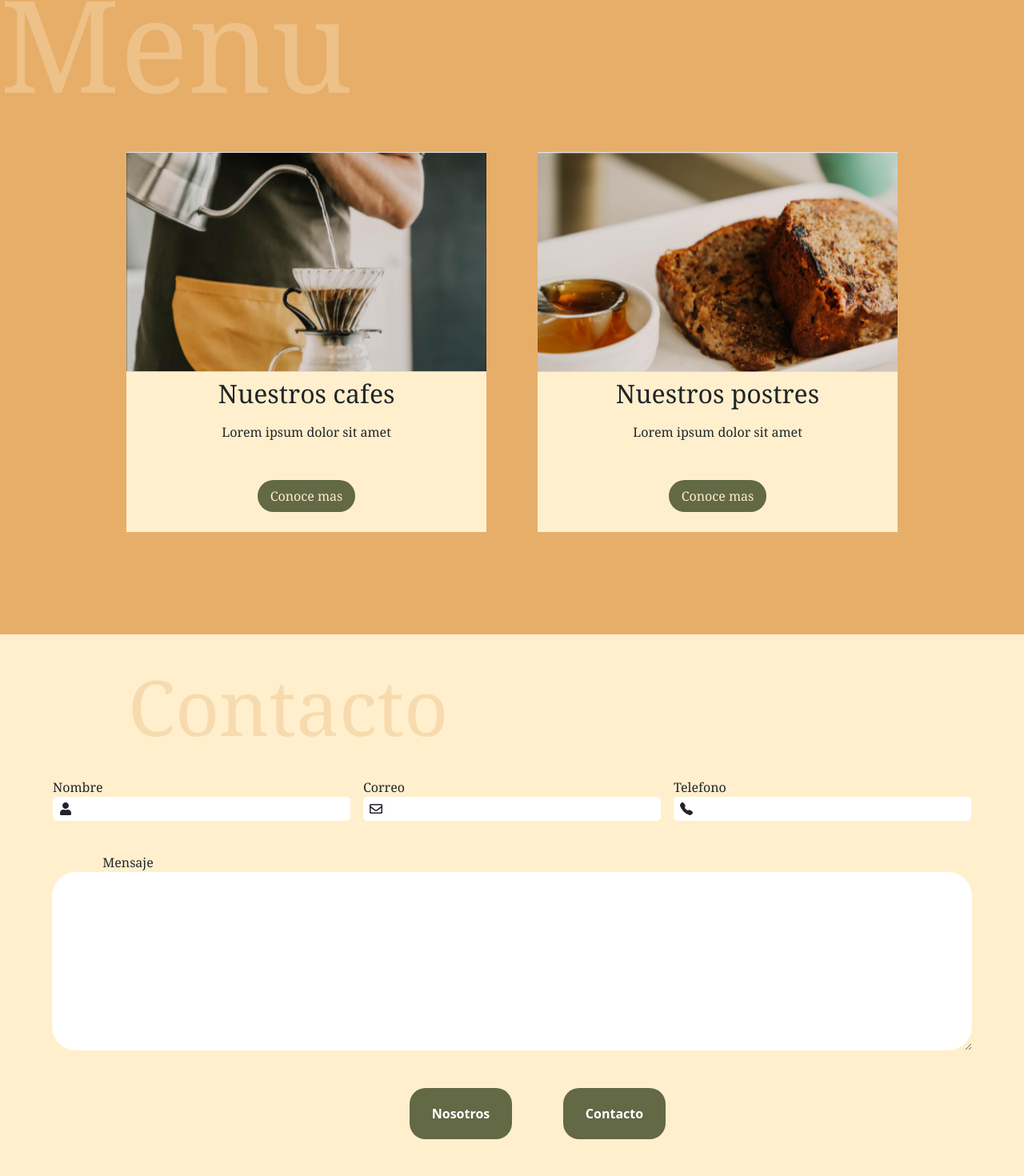
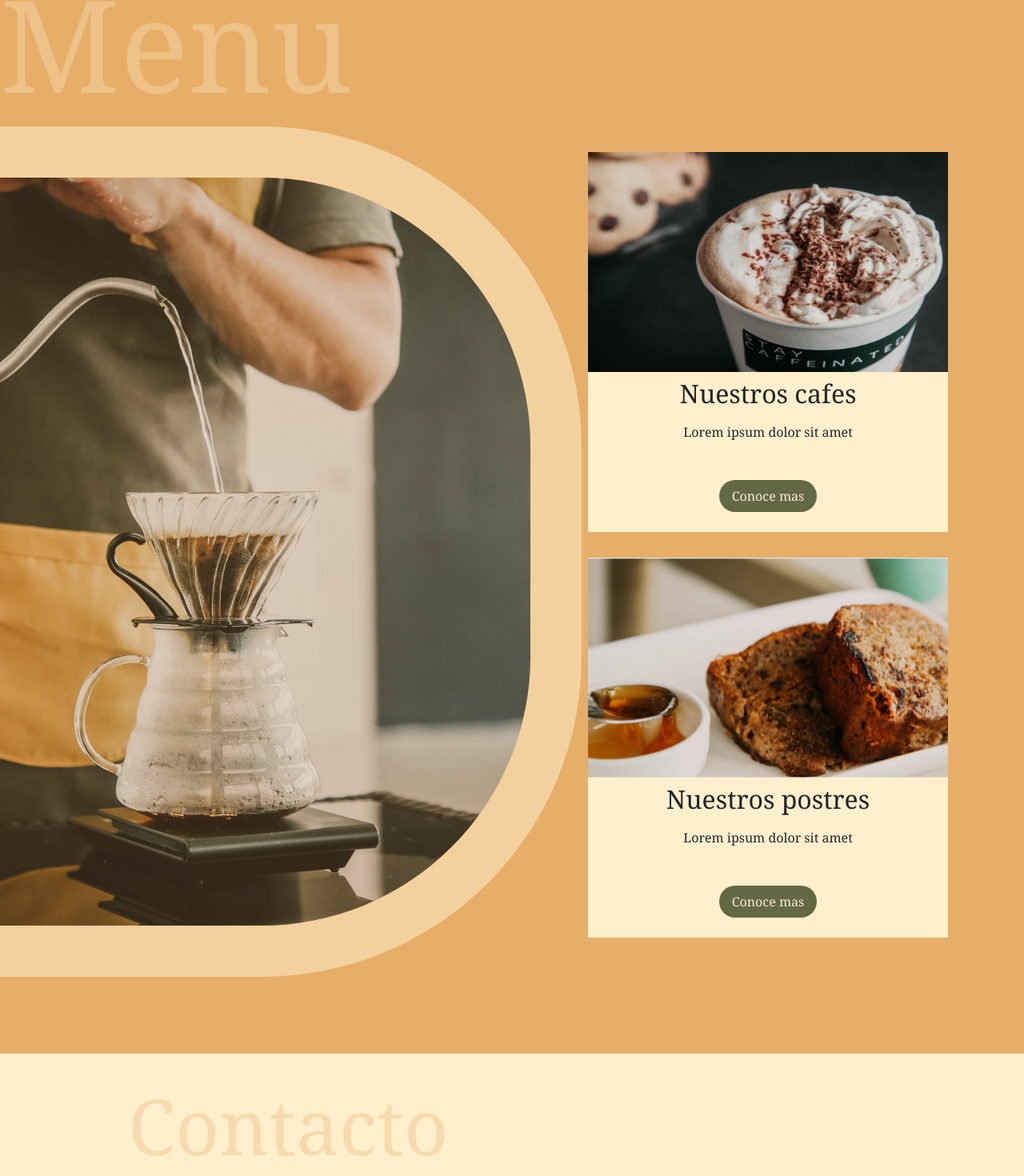
Before and after one commit to Paola-AV/Coffee-website, a React (Create React App) app: page / in a window 1280 px wide. Shown: the part 2611-4081 px from the top of the page at 80% size. Built offline with nearby package versions, Linux system fonts and the light colour scheme.

Commit message:
changing the menu component

```diff
--- a/src/components/Contacto.js
+++ b/src/components/Contacto.js
@@ -41,8 +41,8 @@ return(
              <textarea type="text" id="mensajeInput" ></textarea>
             </div>
             <div id="BtnDiv">
-                <button class="btnContacto">Nosotros</button>
-                <button class="btnContacto">Contacto</button>
+                <button class="btnContacto">Enviar</button>
+                <button class="btnContacto">Whatsapp</button>
             </div>
         </div>
 
--- a/src/components/menu.js
+++ b/src/components/menu.js
@@ -5,10 +5,15 @@ function Menu() {
   return (
     <section id="menu">
       <div><h1 id="tittleMenu">Menu</h1></div>
+      <div id="menuRow">
+        <div id="menuImgDiv">
+          <img src="menuPouring.png" id="menuColImg" />
 
-      <div id="menuRow">
+        </div>
+
+        <div id="menuCol">
           <div id="cafeMenu">
-          <img src="cafe.PNG" id="imgMenu" />
+            <img src="vasoMenu.png" id="imgMenu" />
             <h2 id="ItemTittle">Nuestros cafes</h2>
             <p>Lorem ipsum dolor sit amet</p>
             <a id="menuBtn">Conoce mas</a>
@@ -22,6 +27,9 @@ function Menu() {
           </div>
 
         </div>
+
+      </div>
+
     </section>
 
   )
--- a/src/index.css
+++ b/src/index.css
@@ -164,6 +164,7 @@ color: black;
   width: 100%;
 }
 
+
 #card{
   position: static;
   margin-top: 6rem;
@@ -296,6 +297,18 @@ color: black;
   width: 100%;
   justify-content: center;
 }
+#menuImgDiv{
+  width: 50%;
+}
+#menuColImg{
+  height: 100%;
+  transform: translate(-25rem,0rem);
+  border-radius: 40px 400px 400px 0px;
+  opacity: 80%;
+  border: 4rem solid  #ffefcdab ;
+
+}
+/*primera ancho, segunda alto */
 #imgMenu{
   width: 450px;
   height: 275px;
@@ -307,6 +320,7 @@ color: black;
   background-color: #FFEFCD;
   margin: 2rem;
   height: 475px;
+
 }
 
 #postresMenu{
@@ -392,13 +406,14 @@ color: black;
   border: none;
   border-radius: 30px;
   padding: 1rem;
+  box-shadow: 5px 5px 10px -3px #888689de;
 }
 
 #mensajeInput:focus {outline:none !important}
 
 .inputC{
 
-  height: 30px;
+  height: 50px;
   width: 348px;
   border: none;
   border-radius: 40px;
@@ -407,11 +422,11 @@ color: black;
 .inputC:focus {outline:none !important}
 
 #mensaje{
-  transform: translateX(-30rem);
+  transform: translateX(-33rem);
+  padding-bottom: 0.7rem;
 }
 #icon{
   position: relative;
-
 
 }
 
@@ -421,20 +436,29 @@ color: black;
   background-color: white;
   padding-left: 0.5rem;
   align-items: center;
-  border-radius: 5px;
+  border-radius: 20px;
+  box-shadow: 5px 5px 10px -3px #888689de;
 }
 
 .btnContacto{
-  width: 10%;
+  font-family: Lucida Bright,Georgia,serif;
+  width: 7%;
   border: none;
   margin-top: 15px;
   border-radius: 20px;
-  padding: 2px;
+  padding: 1px;
   height: 4rem;
   background-color:#636845;
   font-weight: bold;
   margin-left: 4rem;
   color: white;
+}
+
+label{
+  font-weight: 500;
+  transform: translateX(0.7rem);
+  padding-bottom: 0.4rem;
+  font-size: 1.2rem;
 }
 
 #BtnDiv{
```
Also changed, not shown: public/menuPouring.png (added), public/vasoMenu.png (added). Lines whose indentation alone changed are shown as unchanged.
